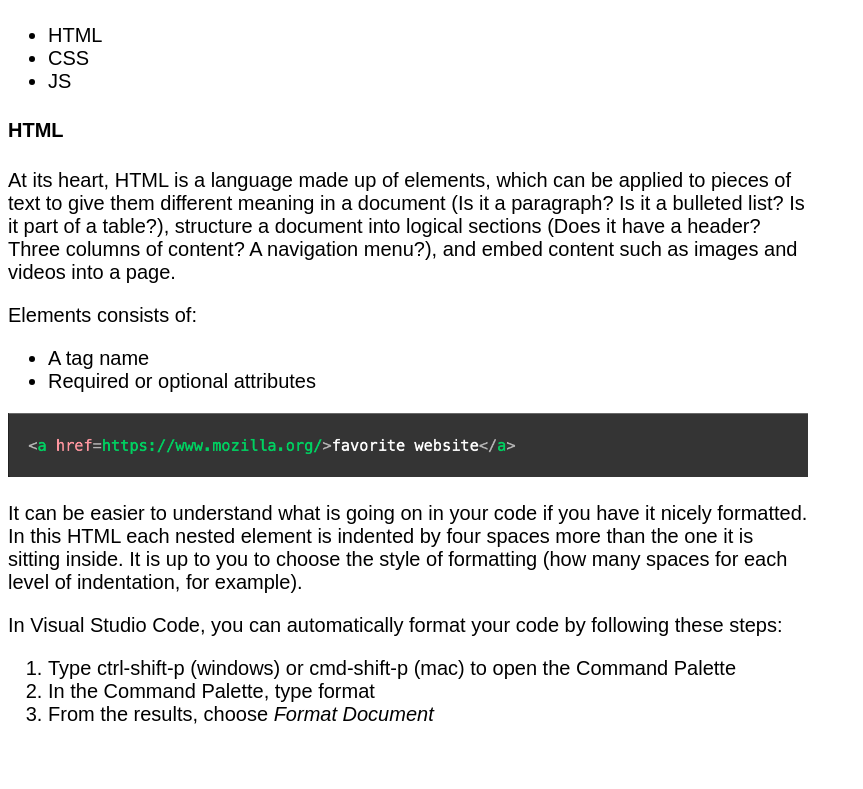
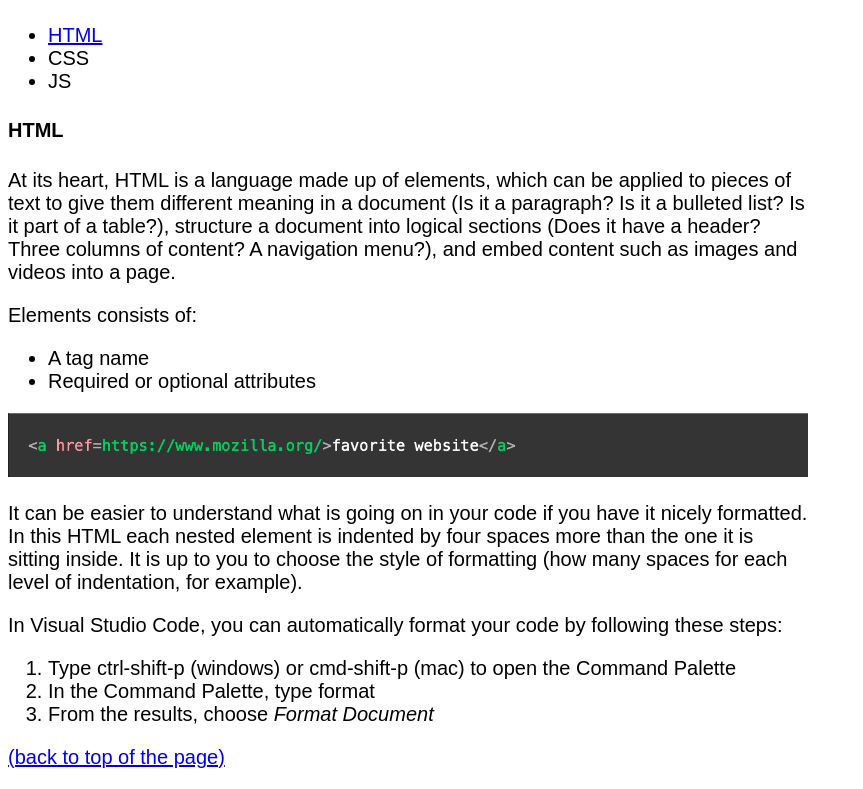
Before and after one commit to juliehhoang/acit1620-lab2, a plain HTML site: page index.html in a window 1280 px wide. Shown: the part 75-864 px from the top of the page, without its empty margins (0-863 px from the left). Before the commit the page ends 821 px from the top, so only its background shows below. Drawn offline with Linux system fonts and the light colour scheme.

Commit message:
fragment doc for HTML added

```diff
--- a/index.html
+++ b/index.html
@@ -8,13 +8,15 @@
 
 </head>
 <body>
-    <h1>Fundamental Web Technologies</h1>
+    <h1 id="FWT">Fundamental Web Technologies</h1>
     <ul>
-        <li>HTML</li>
+        <li><a href="#HTML">HTML</a></li>
         <li>CSS</li>
         <li>JS</li>
     </ul>
-    <h4>HTML</h4>
+
+    <section>
+    <h4 id="HTML">HTML</h4>
     <p>
         At its heart, HTML is a language made up of elements, which can be applied to pieces
         of text to give them different meaning in a document (Is it a paragraph?
@@ -39,5 +41,7 @@
         <li>In the Command Palette, type format</li>
         <li>From the results, choose <i>Format Document</i></li>
     </ol>
+    <p><a href="#FWT">(back to top of the page)</a></p>
+    </section>
 </body>
 </html>
```
